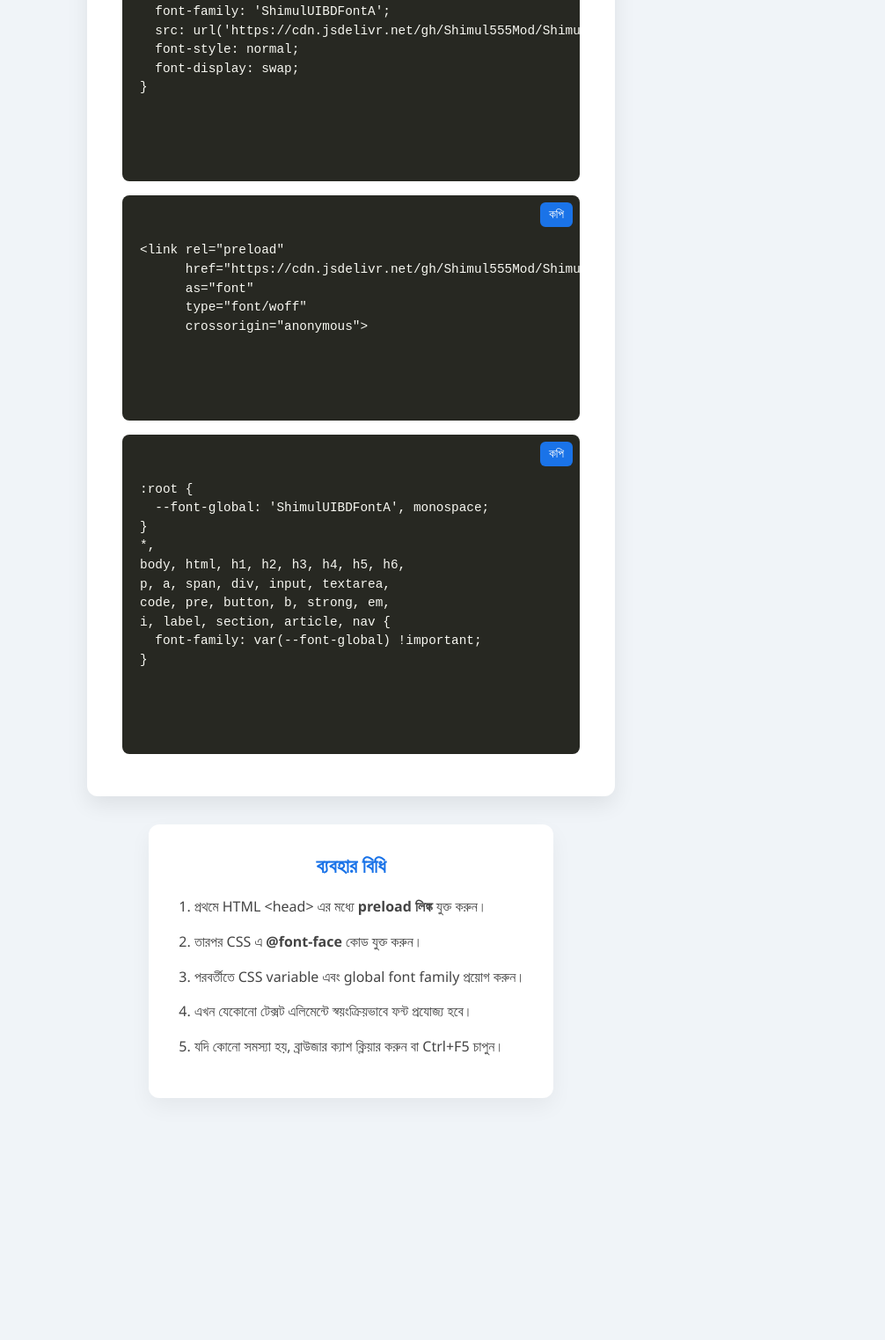
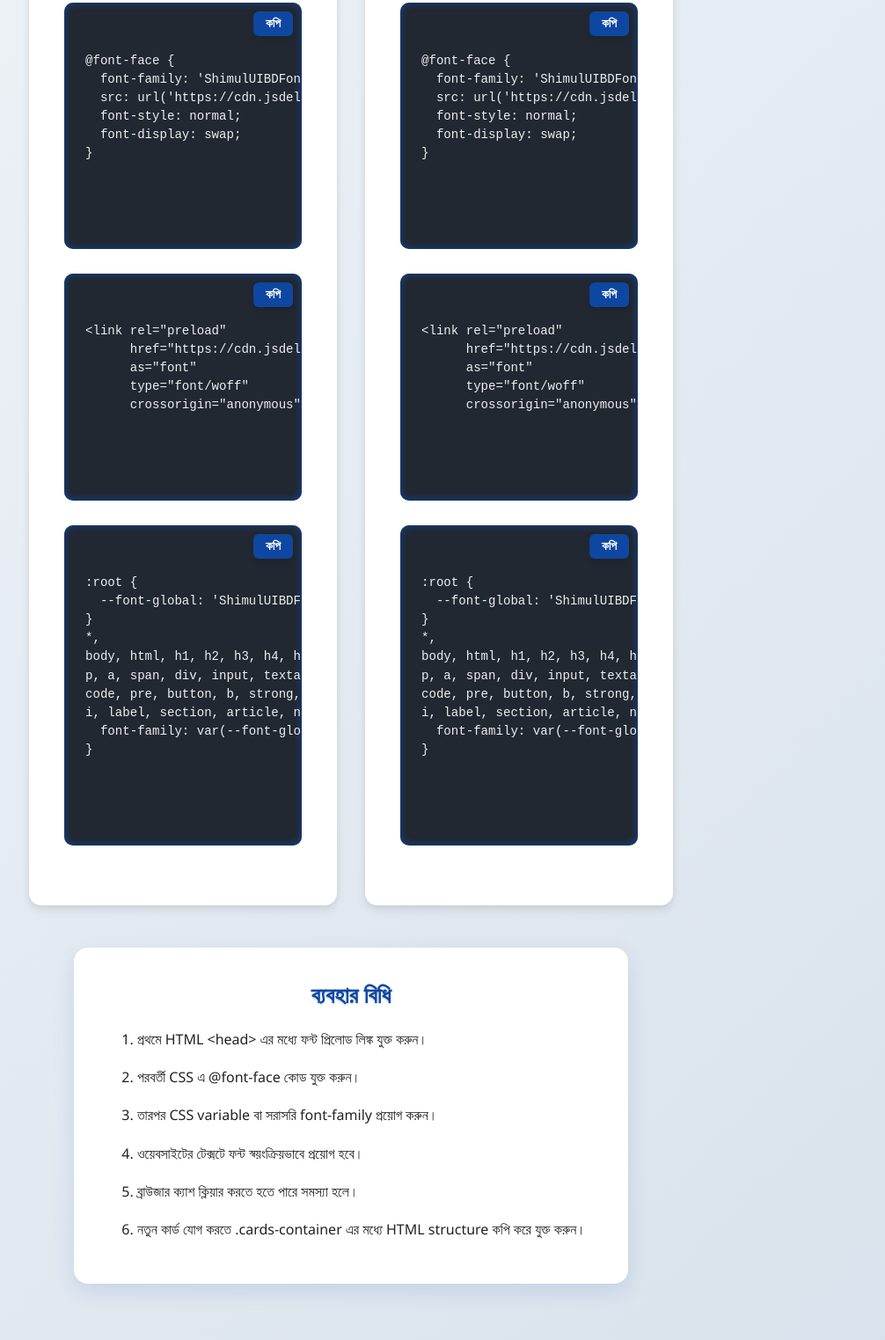
Before and after one commit to Shimul555Mod/Shimul555Mod, a plain HTML site: page index.html in a window 1280 px wide. Shown: the part 321-1844 px from the top of the page at 88% size, without its empty margins (241-1247 px from the left). Before the commit the page ends 1633 px from the top, so only its background shows below. Drawn offline with Linux system fonts and the light colour scheme.

Commit message:
Update index.html

```diff
--- a/index.html
+++ b/index.html
@@ -3,133 +3,195 @@
 <head>
   <meta charset="UTF-8" />
   <meta name="viewport" content="width=device-width, initial-scale=1" />
-  <title>ShimulUI WebFont CDN — ব্যবহার ও কপি কোড</title>
-  <meta name="description" content="ShimulUI Custom WebFont CDN Preload সহ ব্যবহার বিধি এবং সহজ কপি কোড" />
+  <title>ShimulUI WebFont CDN - Advanced Stylish Cards</title>
+  <meta name="description" content="Multiple professional stylish cards with independent copy buttons for WebFont CDN usage" />
   <style>
-    /* Reset & Basic */
+    /* Reset */
     *, *::before, *::after {
       box-sizing: border-box;
     }
     body {
       margin: 0; padding: 0;
       font-family: 'Segoe UI', Tahoma, Geneva, Verdana, sans-serif;
-      background: #f0f4f8;
-      color: #333;
+      background: linear-gradient(135deg, #f0f4f8, #d9e2ec);
       min-height: 100vh;
       display: flex;
       flex-direction: column;
       align-items: center;
       padding: 2rem 1rem 4rem;
+      color: #222;
     }
     h1 {
       font-weight: 700;
       margin-bottom: 0.25rem;
-      color: #1a73e8;
+      color: #0d47a1;
       text-align: center;
+      text-shadow: 0 1px 3px rgba(13,71,161,0.4);
     }
     p.lead {
       margin-top: 0;
       font-size: 1.1rem;
-      color: #555;
+      color: #444;
       text-align: center;
-      max-width: 450px;
-      margin-bottom: 2rem;
+      max-width: 480px;
+      margin-bottom: 2.5rem;
     }
 
-    /* Card Container */
+    /* Cards Container */
+    .cards-container {
+      display: flex;
+      flex-wrap: wrap;
+      gap: 2rem;
+      max-width: 1100px;
+      width: 100%;
+      justify-content: center;
+    }
+
+    /* Single Card */
     .card {
       background: #fff;
-      border-radius: 12px;
-      box-shadow: 0 10px 25px rgba(0,0,0,0.08);
-      max-width: 600px;
-      width: 100%;
-      padding: 2rem 2.5rem;
-      margin-bottom: 2rem;
-      transition: box-shadow 0.3s ease;
+      border-radius: 14px;
+      box-shadow:
+        0 6px 12px rgba(0, 0, 0, 0.07),
+        0 2px 6px rgba(0, 0, 0, 0.05);
+      width: 350px;
+      padding: 2rem 2.5rem 2.5rem;
+      display: flex;
+      flex-direction: column;
+      justify-content: space-between;
+      transition: box-shadow 0.35s ease, transform 0.3s ease;
+      position: relative;
     }
-    .card:hover {
-      box-shadow: 0 15px 40px rgba(26, 115, 232, 0.3);
+    .card:hover, .card:focus-within {
+      box-shadow:
+        0 14px 28px rgba(13, 71, 161, 0.2),
+        0 6px 12px rgba(13, 71, 161, 0.15);
+      transform: translateY(-6px);
+      outline: none;
     }
 
     /* Font Preview */
     .font-preview {
       font-family: 'ShimulUIBDFontA', monospace;
-      font-size: 2.5rem;
+      font-size: 3rem;
       font-weight: 700;
-      color: #1a73e8;
-      margin-bottom: 1rem;
+      color: #0d47a1;
+      margin-bottom: 1.25rem;
+      text-align: center;
       user-select: none;
-      text-align: center;
+      letter-spacing: 0.04em;
+      text-shadow: 0 1px 3px rgba(13,71,161,0.3);
     }
 
-    /* Code Section */
+    /* Code Block */
     .code-block {
-      background: #272822;
-      color: #f8f8f2;
+      background: #222831;
+      color: #eeeeee;
       font-family: 'Courier New', Courier, monospace;
-      padding: 1rem 1.25rem;
-      border-radius: 8px;
-      font-size: 0.9rem;
+      font-size: 0.88rem;
+      border-radius: 10px;
+      padding: 1.25rem 1.5rem;
+      white-space: pre-wrap;
       overflow-x: auto;
-      white-space: pre-wrap;
+      box-shadow: inset 0 0 8px #0d47a1;
+      position: relative;
+      user-select: text;
+      margin-bottom: 1.75rem;
       line-height: 1.5;
-      position: relative;
-      margin-bottom: 1rem;
     }
 
     /* Copy Button */
     .copy-btn {
       position: absolute;
-      top: 8px;
-      right: 8px;
-      background: #1a73e8;
-      color: white;
+      top: 10px;
+      right: 10px;
+      background: #0d47a1;
+      color: #fff;
       border: none;
-      padding: 6px 10px;
+      padding: 6px 14px;
       border-radius: 6px;
       cursor: pointer;
+      font-weight: 600;
       font-size: 0.85rem;
-      transition: background 0.3s ease;
+      box-shadow: 0 3px 6px rgba(0,0,0,0.15);
+      transition: background-color 0.25s ease;
       user-select: none;
+      z-index: 5;
     }
-    .copy-btn:hover {
-      background: #155ab6;
+    .copy-btn:hover, .copy-btn:focus {
+      background: #08306b;
+      outline: none;
+    }
+
+    /* Tooltip */
+    .tooltip {
+      position: absolute;
+      top: -32px;
+      right: 10px;
+      background: #0d47a1;
+      color: #fff;
+      font-size: 0.8rem;
+      padding: 5px 10px;
+      border-radius: 5px;
+      opacity: 0;
+      pointer-events: none;
+      transition: opacity 0.3s ease;
+      white-space: nowrap;
+      user-select: none;
+      box-shadow: 0 2px 6px rgba(0,0,0,0.2);
+      z-index: 10;
+    }
+    .tooltip.visible {
+      opacity: 1;
+      pointer-events: auto;
     }
 
     /* Usage Section */
     .usage {
-      max-width: 600px;
+      max-width: 720px;
       background: #fff;
-      border-radius: 12px;
-      box-shadow: 0 10px 25px rgba(0,0,0,0.05);
-      padding: 1.8rem 2rem;
+      border-radius: 16px;
+      box-shadow:
+        0 8px 24px rgba(13, 71, 161, 0.12);
+      padding: 2rem 3rem;
       font-size: 1rem;
-      line-height: 1.6;
-      color: #444;
-      margin-top: auto;
+      line-height: 1.7;
+      color: #222;
+      margin-top: 3rem;
     }
     .usage h2 {
-      color: #1a73e8;
+      color: #0d47a1;
       margin-top: 0;
       margin-bottom: 1rem;
       font-weight: 700;
-      font-size: 1.4rem;
+      font-size: 1.6rem;
       text-align: center;
+      text-shadow: 0 1px 2px rgba(13,71,161,0.3);
     }
     .usage ol {
-      padding-left: 1.25rem;
+      padding-left: 1.5rem;
     }
     .usage ol li {
-      margin-bottom: 0.9rem;
+      margin-bottom: 1rem;
     }
 
     /* Responsive */
-    @media (max-width: 640px) {
-      .card, .usage {
-        padding: 1.5rem 1.75rem;
+    @media (max-width: 800px) {
+      .cards-container {
+        justify-content: center;
       }
+      .card {
+        width: 100%;
+        max-width: 450px;
+      }
+    }
+    @media (max-width: 400px) {
       .font-preview {
-        font-size: 2rem;
+        font-size: 2.5rem;
+      }
+      .copy-btn {
+        padding: 5px 10px;
+        font-size: 0.8rem;
       }
     }
   </style>
@@ -144,12 +206,14 @@
 <body>
 
   <h1>ShimulUI WebFont CDN</h1>
-  <p class="lead">WebFont প্রিলোড ও ব্যবহার বিধিসহ সহজ কপি কোড</p>
+  <p class="lead">Multiple stylish cards with independent copy buttons</p>
 
-  <section class="card" aria-label="Font Preview and CDN Links">
-    <div class="font-preview" aria-live="polite" aria-atomic="true">শিমুল UI BDFontA</div>
+  <main class="cards-container" aria-label="WebFont Cards">
 
-    <div class="code-block" id="codeFontFace" tabindex="0" aria-label="CSS @font-face কোড">
+    <!-- Card 1 -->
+    <article class="card" tabindex="0" aria-labelledby="card1-title">
+      <div class="font-preview" id="card1-title">শিমুল UI BDFontA</div>
+      <div class="code-block" aria-label="CSS @font-face code for card 1">
 <pre>
 @font-face {
   font-family: 'ShimulUIBDFontA';
@@ -158,10 +222,9 @@
   font-display: swap;
 }
 </pre>
-      <button class="copy-btn" data-target="codeFontFace" aria-label="Copy @font-face CSS">কপি</button>
-    </div>
-
-    <div class="code-block" id="codePreload" tabindex="0" aria-label="HTML font preload link">
+        <button class="copy-btn" aria-label="Copy @font-face CSS code">কপি</button>
+      </div>
+      <div class="code-block" aria-label="HTML preload link for card 1">
 <pre>
 &lt;link rel="preload"
       href="https://cdn.jsdelivr.net/gh/Shimul555Mod/Shimul555Mod@main/WebFontS555M/UIFont/ShimulUIBDFontA/ShimulUIBDFontA.woff"
@@ -169,10 +232,9 @@
       type="font/woff"
       crossorigin="anonymous"&gt;
 </pre>
-      <button class="copy-btn" data-target="codePreload" aria-label="Copy preload link">কপি</button>
-    </div>
-
-    <div class="code-block" id="codeUsage" tabindex="0" aria-label="CSS font usage variable">
+        <button class="copy-btn" aria-label="Copy preload link">কপি</button>
+      </div>
+      <div class="code-block" aria-label="CSS variable and global font usage for card 1">
 <pre>
 :root {
   --font-global: 'ShimulUIBDFontA', monospace;
@@ -185,44 +247,106 @@ i, label, section, article, nav {
   font-family: var(--font-global) !important;
 }
 </pre>
-      <button class="copy-btn" data-target="codeUsage" aria-label="Copy CSS font usage">কপি</button>
-    </div>
-  </section>
+        <button class="copy-btn" aria-label="Copy CSS usage code">কপি</button>
+      </div>
+    </article>
+
+    <!-- Card ২ - নতুন কার্ড যোগ করতে নিচের মতো HTML কপি করে বসিয়ে দিবে -->
+    <article class="card" tabindex="0" aria-labelledby="card2-title">
+      <div class="font-preview" id="card2-title">ShimulUIBD FontB</div>
+      <div class="code-block" aria-label="CSS @font-face code for card 2">
+<pre>
+@font-face {
+  font-family: 'ShimulUIBDFontB';
+  src: url('https://cdn.jsdelivr.net/gh/Shimul555Mod/Shimul555Mod@main/WebFontS555M/UIFont/ShimulUIBDFontB/ShimulUIBDFontB.woff') format('woff');
+  font-style: normal;
+  font-display: swap;
+}
+</pre>
+        <button class="copy-btn" aria-label="Copy @font-face CSS code">কপি</button>
+      </div>
+      <div class="code-block" aria-label="HTML preload link for card 2">
+<pre>
+&lt;link rel="preload"
+      href="https://cdn.jsdelivr.net/gh/Shimul555Mod/Shimul555Mod@main/WebFontS555M/UIFont/ShimulUIBDFontB/ShimulUIBDFontB.woff"
+      as="font"
+      type="font/woff"
+      crossorigin="anonymous"&gt;
+</pre>
+        <button class="copy-btn" aria-label="Copy preload link">কপি</button>
+      </div>
+      <div class="code-block" aria-label="CSS variable and global font usage for card 2">
+<pre>
+:root {
+  --font-global: 'ShimulUIBDFontB', monospace;
+}
+*,
+body, html, h1, h2, h3, h4, h5, h6,
+p, a, span, div, input, textarea,
+code, pre, button, b, strong, em,
+i, label, section, article, nav {
+  font-family: var(--font-global) !important;
+}
+</pre>
+        <button class="copy-btn" aria-label="Copy CSS usage code">কপি</button>
+      </div>
+    </article>
+
+  </main>
 
   <section class="usage" aria-label="ব্যবহার বিধি">
     <h2>ব্যবহার বিধি</h2>
     <ol>
-      <li>প্রথমে HTML &lt;head&gt; এর মধ্যে <strong>preload লিঙ্ক</strong> যুক্ত করুন।</li>
-      <li>তারপর CSS এ <strong>@font-face</strong> কোড যুক্ত করুন।</li>
-      <li>পরবর্তীতে CSS variable এবং global font family প্রয়োগ করুন।</li>
-      <li>এখন যেকোনো টেক্সট এলিমেন্টে স্বয়ংক্রিয়ভাবে ফন্ট প্রযোজ্য হবে।</li>
-      <li>যদি কোনো সমস্যা হয়, ব্রাউজার ক্যাশ ক্লিয়ার করুন বা Ctrl+F5 চাপুন।</li>
+      <li>প্রথমে HTML &lt;head&gt; এর মধ্যে ফন্ট প্রিলোড লিঙ্ক যুক্ত করুন।</li>
+      <li>পরবর্তী CSS এ @font-face কোড যুক্ত করুন।</li>
+      <li>তারপর CSS variable বা সরাসরি font-family প্রয়োগ করুন।</li>
+      <li>ওয়েবসাইটের টেক্সটে ফন্ট স্বয়ংক্রিয়ভাবে প্রয়োগ হবে।</li>
+      <li>ব্রাউজার ক্যাশ ক্লিয়ার করতে হতে পারে সমস্যা হলে।</li>
+      <li>নতুন কার্ড যোগ করতে .cards-container এর মধ্যে HTML structure কপি করে যুক্ত করুন।</li>
     </ol>
   </section>
 
   <script>
-    // Copy to clipboard function
-    document.querySelectorAll('.copy-btn').forEach(btn => {
-      btn.addEventListener('click', () => {
-        const targetId = btn.getAttribute('data-target');
-        const codeBlock = document.getElementById(targetId);
+    // Copy function with tooltip
+    document.querySelectorAll('.copy-btn').forEach(button => {
+      // Create tooltip span inside button
+      const tooltip = document.createElement('span');
+      tooltip.className = 'tooltip';
+      tooltip.textContent = 'কপি হয়েছে!';
+      button.appendChild(tooltip);
+
+      button.addEventListener('click', () => {
+        // Find associated code block <pre>
+        const codeBlock = button.previousElementSibling;
         if (!codeBlock) return;
-        // Select the text inside <pre>
+
+        // Select and copy text
         const range = document.createRange();
-        range.selectNodeContents(codeBlock.querySelector('pre'));
+        range.selectNodeContents(codeBlock);
         const selection = window.getSelection();
         selection.removeAllRanges();
         selection.addRange(range);
+
         try {
           const successful = document.execCommand('copy');
           if (successful) {
-            btn.textContent = 'কপি হয়েছে!';
-            setTimeout(() => btn.textContent = 'কপি', 1500);
+            tooltip.classList.add('visible');
+            setTimeout(() => tooltip.classList.remove('visible'), 1800);
           } else {
-            btn.textContent = 'কপি করতে পারেননি';
+            tooltip.textContent = 'কপি ব্যর্থ';
+            tooltip.classList.add('visible');
+            setTimeout(() => {
+              tooltip.classList.remove('visible');
+              tooltip.textContent = 'কপি হয়েছে!';
+            }, 1800);
           }
         } catch (err) {
-          btn.textContent = 'কপি সাপোর্ট নেই';
+          tooltip.textContent = 'কপি সাপোর্ট নেই';
+          tooltip.classList.add('visible');
+          setTimeout(() => {
+            tooltip.classList.remove('visible');
+            tooltip.textContent = 'কপি হয়েছে!';
+          }, 1800);
         }
         selection.removeAllRanges();
       });
```
